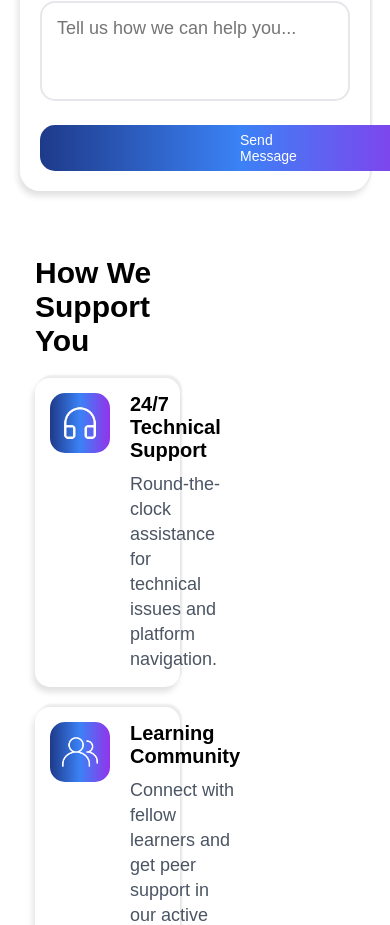
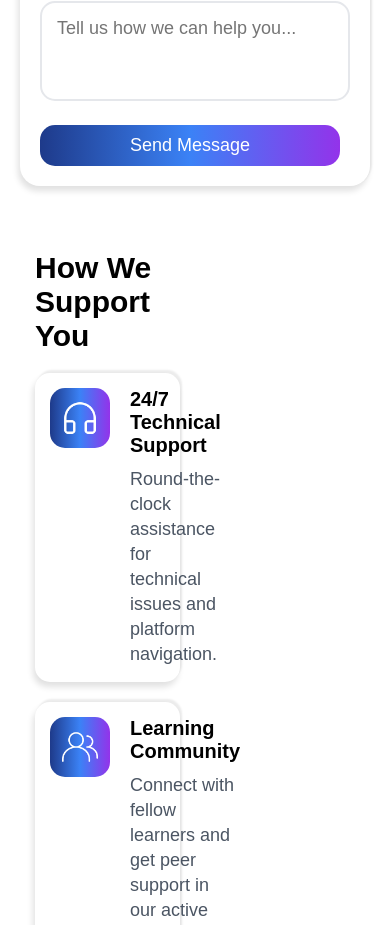
Before and after one commit to Muzaffarfullstack/linguacraft, a React (Vite) app: page /contact in a window 390 px wide. Shown: the part 1740-2665 px from the top of the page. Built offline with nearby package versions, Linux system fonts and the light colour scheme.

Commit message:
new line added

```diff
--- a/index.html
+++ b/index.html
@@ -4,6 +4,10 @@
     <meta charset="UTF-8" />
     <link rel="shortcut icon" href="./public/logo.png" type="image/x-icon" />
     <meta name="viewport" content="width=device-width, initial-scale=1.0" />
+    <meta
+      name="google-site-verification"
+      content="_ewr-YsBwCcR566GSZS5-TB5-PSGXSYxXd_6y-Kh7E8"
+    />
     <!-- <meta
       name="viewport"
       content="width=device-width, initial-scale=1.0, maximum-scale=1.0, user-scalable=no"
--- a/src/pages/contact/Contact.module.css
+++ b/src/pages/contact/Contact.module.css
@@ -281,17 +281,18 @@ textarea::placeholder {
     font-size: 20px;
     margin-bottom: 20px;
   }
-  .formLabel {
+  .formLabel,
+  .categoryForm {
     width: 95%;
   }
   .formEmail {
     margin-top: -30px;
   }
   .formBtn {
-    width: 280px;
-    font-size: 14px;
-    flex: 1;
+    position: relative;
+    padding: 10px 90px;
   }
+
   .formBtn img {
     display: none;
   }
```
